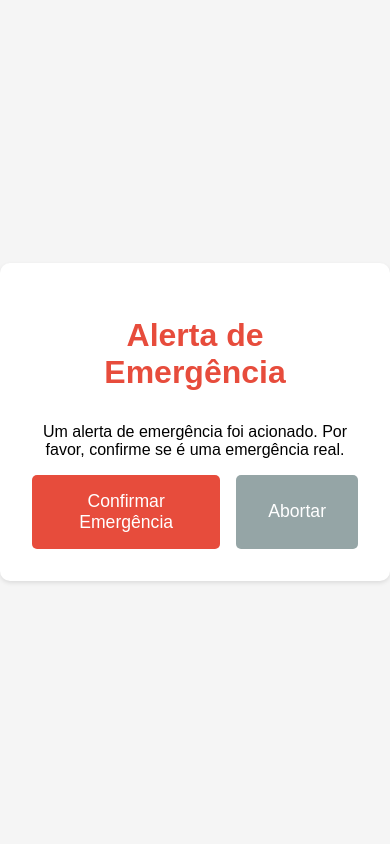
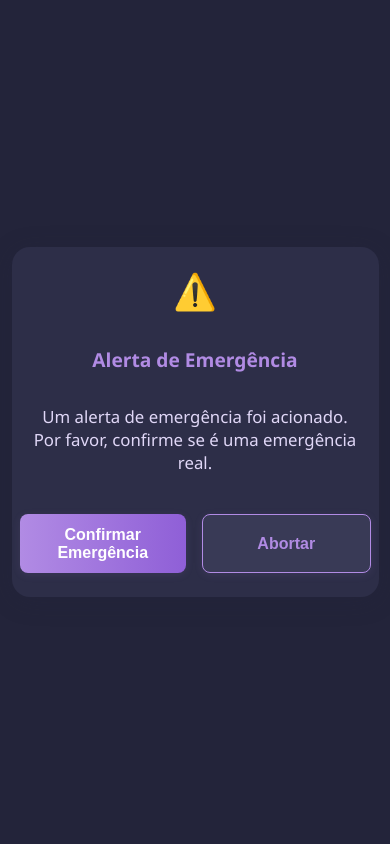
Before and after one commit to CodeByDouglas/Hackthon-CPBR25-mulheres-seguras-Backend, a Flask app: template app/templates/confirm_emergency.html in a window 390 px wide. Run offline with Flask 3, Linux system fonts and the light colour scheme; the template is opened without the code that fills it, so the values that code supplies are empty.

Commit message:
refactor(ui): moderniza e torna responsivas as telas de confirmação, chamado ativo e abortado
- Aplica padrão visual escuro e paleta da logo\n- Centraliza conteúdo e melhora responsividade para mobile\n- Unifica experiência visual das telas de emergência

```diff
--- a/app/static/css/confirm_emergency.css
+++ b/app/static/css/confirm_emergency.css
@@ -1,56 +1,99 @@
 body {
-    font-family: Arial, sans-serif;
+    font-family: 'Segoe UI', 'Roboto', Arial, sans-serif;
+    background: #23243a;
+    min-height: 100vh;
+    margin: 0;
     display: flex;
     flex-direction: column;
     align-items: center;
     justify-content: center;
-    min-height: 100vh;
-    margin: 0;
-    background-color: #f5f5f5;
 }
 
 .container {
-    text-align: center;
-    padding: 2rem;
-    background-color: white;
-    border-radius: 10px;
-    box-shadow: 0 2px 4px rgba(0,0,0,0.1);
+    background: #2d2e48;
+    border-radius: 18px;
+    box-shadow: 0 4px 24px 0 rgba(34, 36, 58, 0.25);
+    padding: 2.5rem 2rem 2rem 2rem;
+    max-width: 350px;
+    width: 90vw;
+    display: flex;
+    flex-direction: column;
+    align-items: center;
+    gap: 1.5rem;
+}
+
+.alert-icon {
+    font-size: 3.5rem;
+    color: #b18be4;
+    margin-bottom: 0.5rem;
 }
 
 h1 {
-    color: #e74c3c;
-    margin-bottom: 2rem;
+    color: #b18be4;
+    font-size: 1.6rem;
+    margin: 0 0 0.5rem 0;
+    text-align: center;
+    font-weight: 700;
+}
+
+p {
+    color: #e0d7f7;
+    font-size: 1.05rem;
+    margin: 0 0 1rem 0;
+    text-align: center;
 }
 
 .button-group {
     display: flex;
     gap: 1rem;
+    width: 100%;
     justify-content: center;
 }
 
 button {
-    padding: 1rem 2rem;
+    flex: 1 1 0;
+    padding: 0.9rem 0.5rem;
     border: none;
-    border-radius: 5px;
+    border-radius: 8px;
     font-size: 1.1rem;
+    font-weight: 600;
     cursor: pointer;
-    transition: background-color 0.3s;
+    transition: background 0.2s, color 0.2s, box-shadow 0.2s;
+    box-shadow: 0 2px 8px 0 rgba(177, 139, 228, 0.10);
 }
 
 .confirm {
-    background-color: #e74c3c;
-    color: white;
+    background: linear-gradient(90deg, #b18be4 0%, #8f5fd7 100%);
+    color: #fff;
 }
-
 .confirm:hover {
-    background-color: #c0392b;
+    background: linear-gradient(90deg, #8f5fd7 0%, #b18be4 100%);
+    color: #fff;
 }
 
 .abort {
-    background-color: #95a5a6;
-    color: white;
+    background: #393a56;
+    color: #b18be4;
+    border: 1.5px solid #b18be4;
+}
+.abort:hover {
+    background: #5a3a7e;
+    color: #fff;
 }
 
-.abort:hover {
-    background-color: #7f8c8d;
+@media (max-width: 500px) {
+    .container {
+        padding: 1.2rem 0.5rem 1.5rem 0.5rem;
+        max-width: 98vw;
+    }
+    h1 {
+        font-size: 1.2rem;
+    }
+    .alert-icon {
+        font-size: 2.2rem;
+    }
+    button {
+        font-size: 1rem;
+        padding: 0.7rem 0.2rem;
+    }
 }
--- a/app/templates/confirm_emergency.html
+++ b/app/templates/confirm_emergency.html
@@ -8,8 +8,9 @@
 </head>
 <body>
     <div class="container">
+        <div class="alert-icon">&#9888;&#65039;</div>
         <h1>Alerta de Emergência</h1>
-        <p>Um alerta de emergência foi acionado. Por favor, confirme se é uma emergência real.</p>
+        <p>Um alerta de emergência foi acionado.<br>Por favor, confirme se é uma emergência real.</p>
         <div class="button-group">
             <button class="confirm" onclick="confirmEmergency()">Confirmar Emergência</button>
             <button class="abort" onclick="abortEmergency()">Abortar</button>
```
Also changed, not shown: app/static/css/emergency_aborted.css (+56 -3 lines), app/static/css/emergency_active.css (+56 -3 lines), app/templates/emergency_aborted.html (+5 -3 lines), app/templates/emergency_active.html (+6 -4 lines), instance/database.db.
